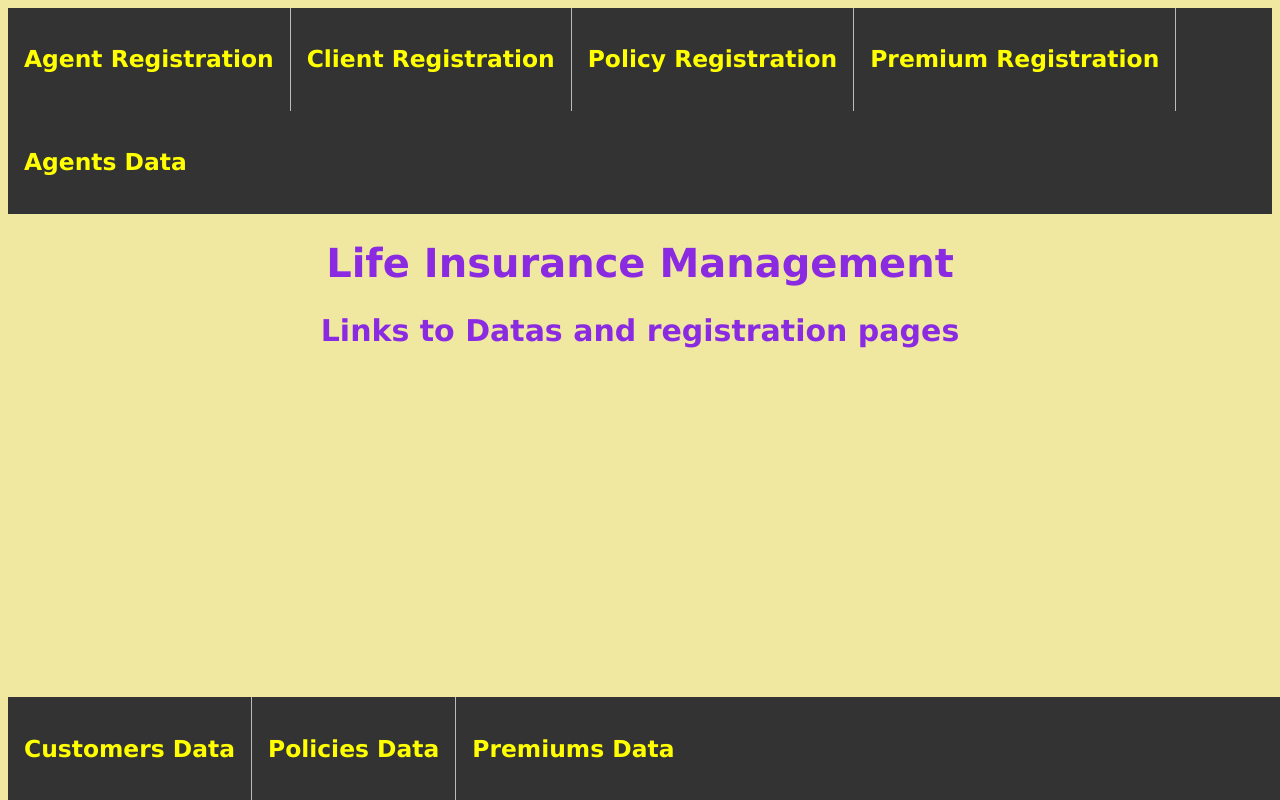
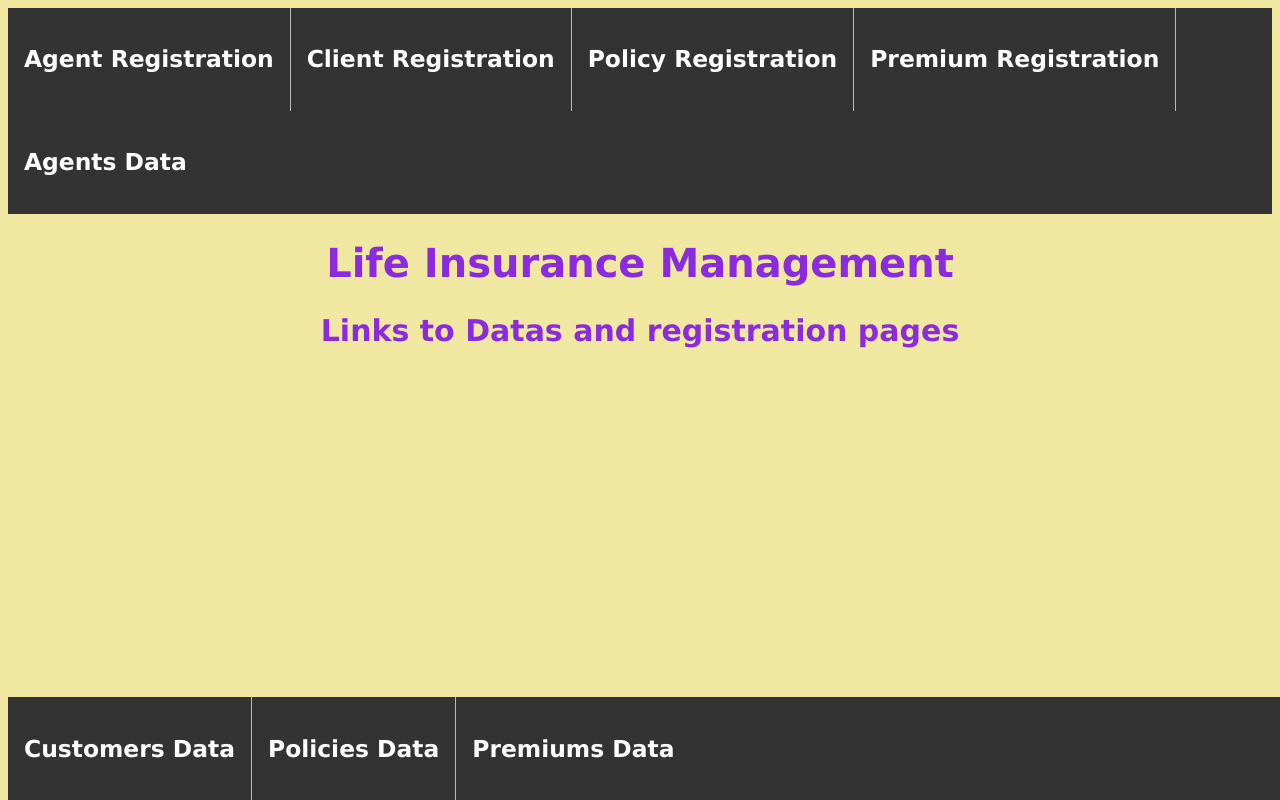
Before and after one commit to spoo-14/dbms-project-insurance, a PHP site: page / in a window 1280 px wide. Run offline with PHP 8.4, Linux system fonts and the light colour scheme.

Commit message:
Update style.css

```diff
--- a/style.css
+++ b/style.css
@@ -17,7 +17,7 @@ li:last-child {
 
 li a {
   display: block;
-  color: yellow;
+  color: white;
   text-align: center;
   padding: 14px 16px;
   text-decoration: none;
```
